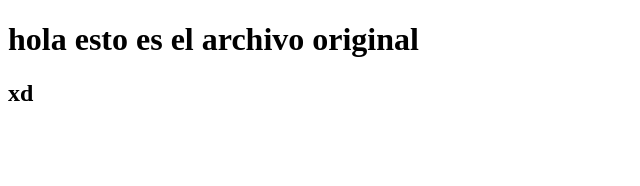
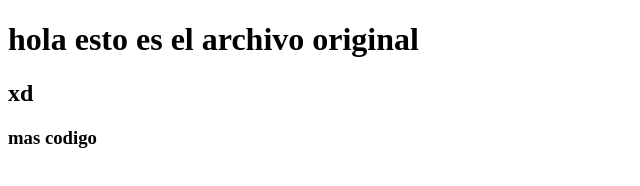
Before and after one commit to Tommy1894/pruebamerge, a plain HTML site: page index.html in a window 1280 px wide. Shown: the whole page, without its empty margins (0-640 px from the left). Drawn offline with Linux system fonts and the light colour scheme.

Commit message:
commit rama

```diff
--- a/index.html
+++ b/index.html
@@ -8,5 +8,6 @@
 <body>
     <h1>hola esto es el archivo original</h1>
     <h2>xd</h2>
+    <h3>mas codigo</h3>
 </body>
 </html>
```
